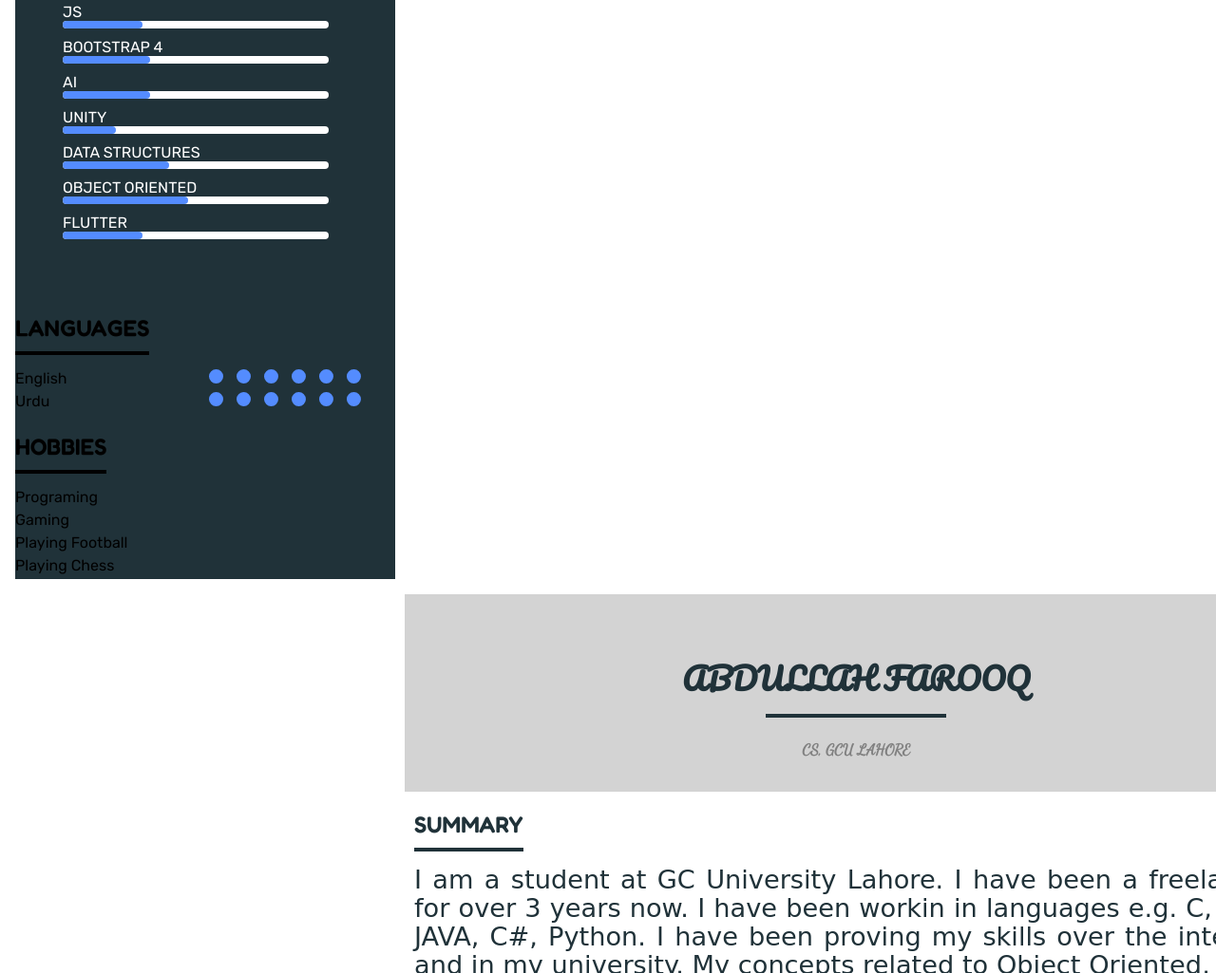
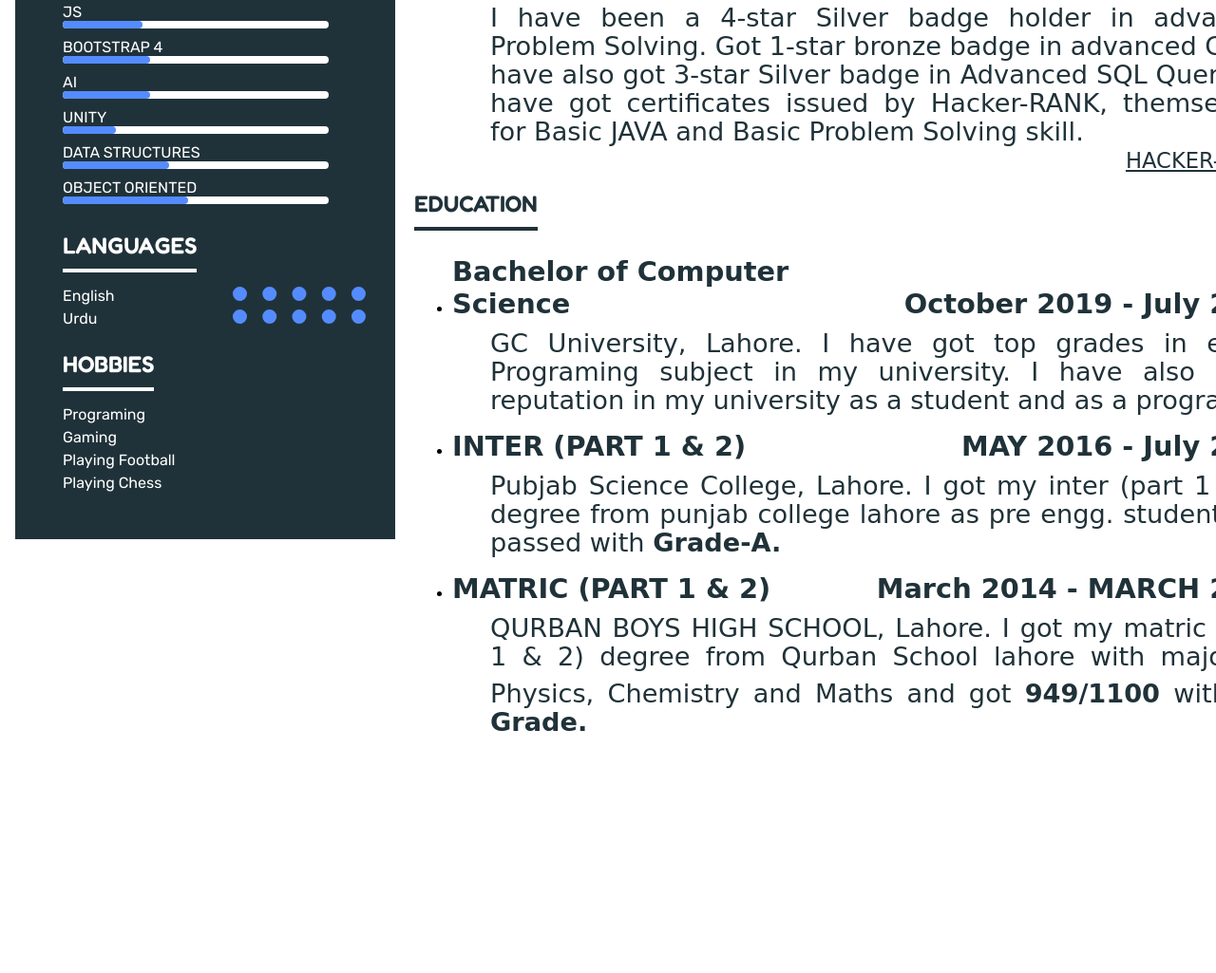
Before and after one commit to AbdullahFarooq123/CV, a plain HTML site: page index.html in a window 1280 px wide. Shown: the part 886-1911 px from the top of the page at 95% size. After the commit the page ends 1662 px from the top, so only its background shows below. Drawn offline with Linux system fonts and the light colour scheme; a web font is replaced by a local one.

Commit message:
Update index.html

```diff
--- a/index.html
+++ b/index.html
@@ -98,11 +98,6 @@
           <p style="margin-bottom:0">OBJECT ORIENTED</p>
           <div class="outer-progress-div">
             <div class="inner-progress-div" style="width:47%"></div>
-          </div>
-          </div>
-          <p style="margin-bottom:0">FLUTTER</p>
-          <div class="outer-progress-div">
-            <div class="inner-progress-div" style="width:30%"></div>
           </div>
           <p style="margin-bottom:0"><br /></p>
         </div>
```
